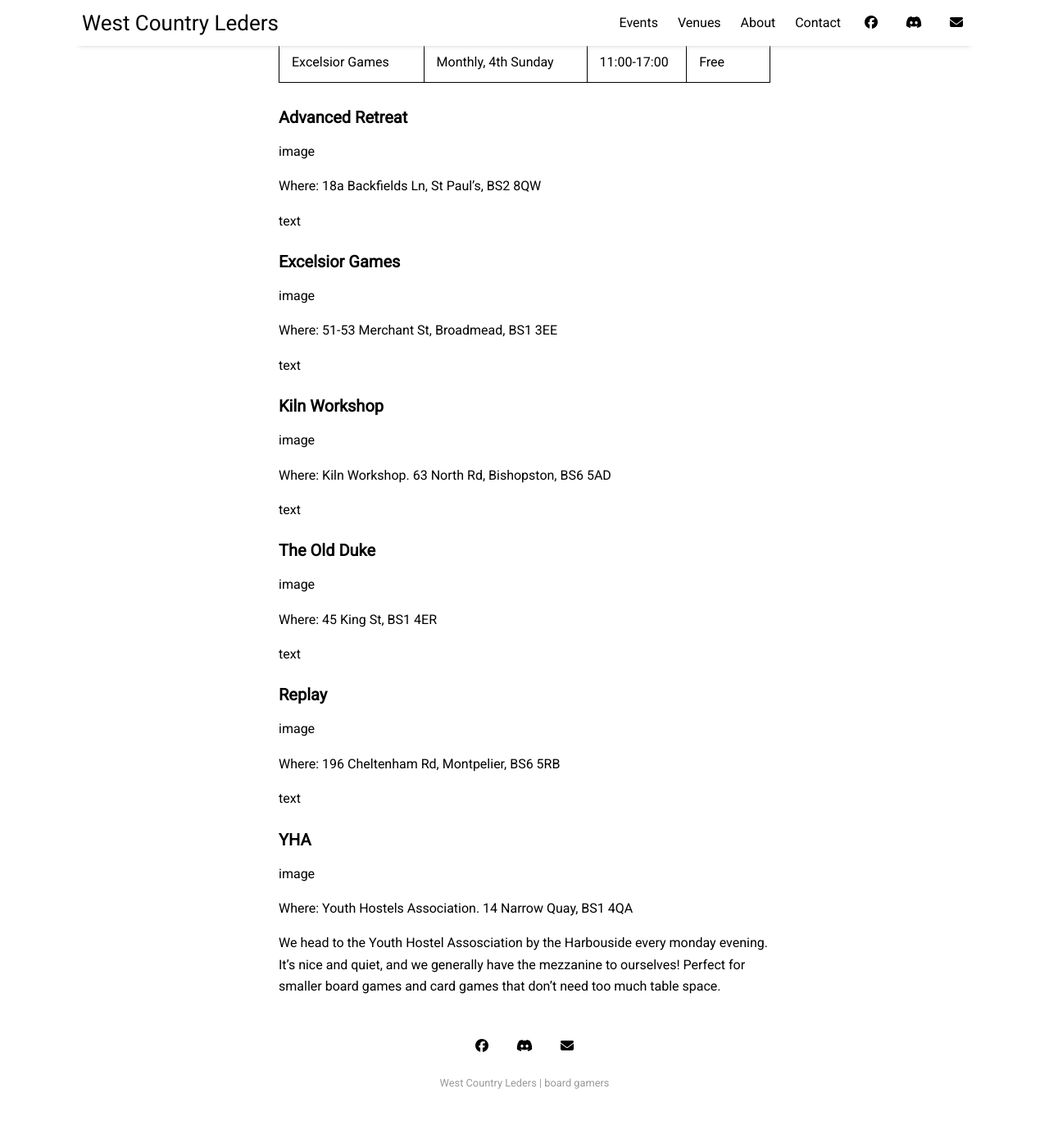
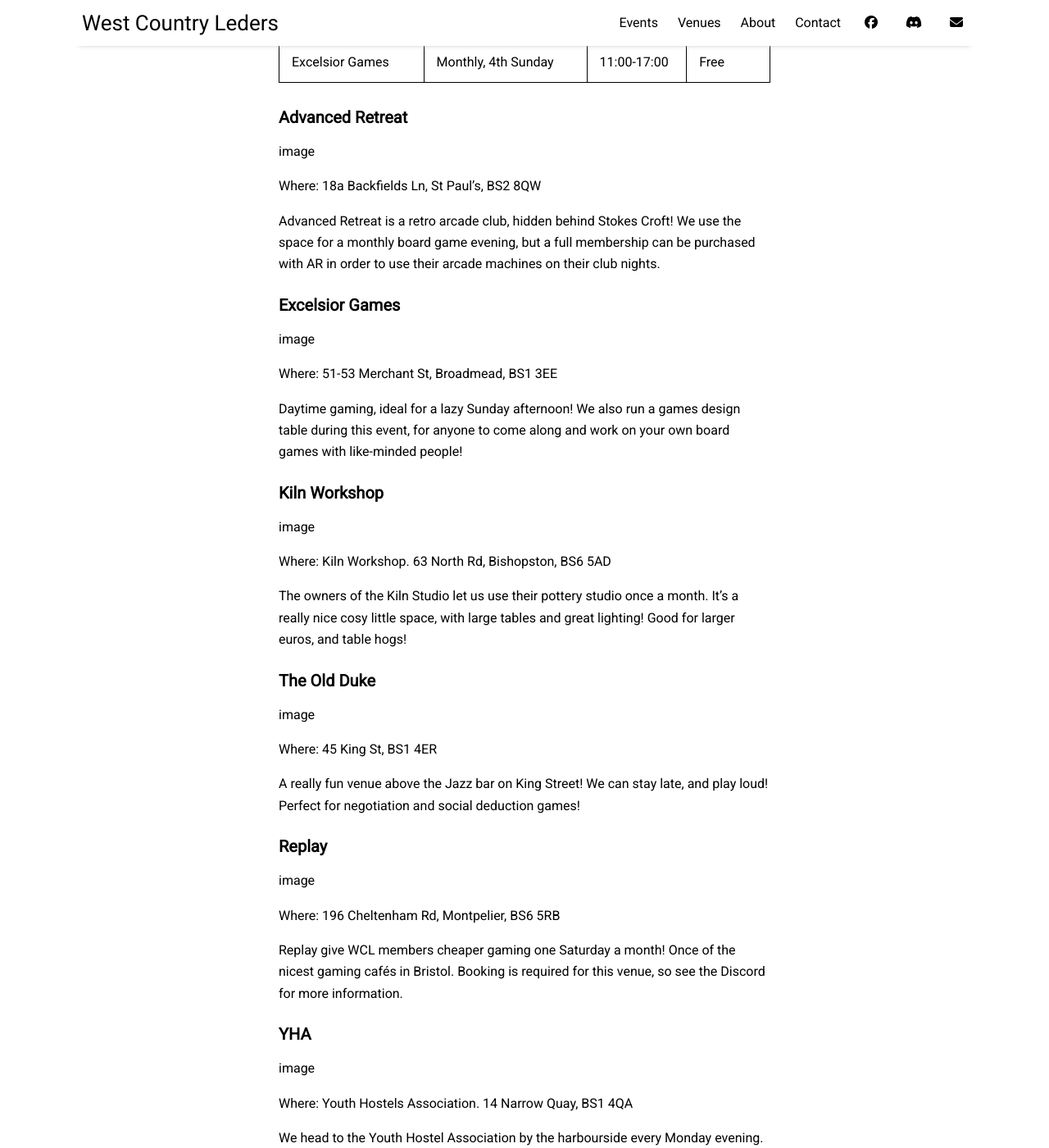
Before and after one commit to ChilledEther/west-country-leders-new, a Jekyll site: the page built from pages/venues.md, in a window 1280 px wide and 1400 px high, scrolled down 511 px. Shown: the whole window at 82% size. Built offline with Jekyll 4.4.1, drawn with Linux system fonts in a browser that asks for light colours; before the commit the page ends 1870 px from its top, so only the background shows below that; some of the changed text lies outside the part shown.

Commit message:
Update venues.md

```diff
--- a/pages/venues.md
+++ b/pages/venues.md
@@ -24,7 +24,7 @@
 
 Where: 18a Backfields Ln, St Paul's, BS2 8QW
 
-  text
+Advanced Retreat is a retro arcade club, hidden behind Stokes Croft! We use the space for a monthly board game evening, but a full membership can be purchased with AR in order to use their arcade machines on their club nights.
 
 
 ### __Excelsior Games__
@@ -33,7 +33,7 @@
 
 Where: 51-53 Merchant St, Broadmead, BS1 3EE
 
-text
+Daytime gaming, ideal for a lazy Sunday afternoon! We also run a games design table during this event, for anyone to come along and work on your own board games with like-minded people!
 
 
 ### __Kiln Workshop__
@@ -42,7 +42,7 @@
 
 Where: Kiln Workshop. 63 North Rd, Bishopston, BS6 5AD
 
-  text
+The owners of the Kiln Studio let us use their pottery studio once a month. It's a really nice cosy little space, with large tables and great lighting! Good for larger euros, and table hogs!
 
 
 ### __The Old Duke__
@@ -51,7 +51,7 @@
 
 Where: 45 King St, BS1 4ER
 
-  text
+A really fun venue above the Jazz bar on King Street! We can stay late, and play loud! Perfect for negotiation and social deduction games!
 
 
 ### __Replay__
@@ -60,7 +60,7 @@
 
 Where: 196 Cheltenham Rd, Montpelier, BS6 5RB
 
-  text
+Replay give WCL members cheaper gaming one Saturday a month! Once of the nicest gaming cafés in Bristol. Booking is required for this venue, so see the Discord for more information.
 
 
 ### __YHA__
@@ -69,6 +69,15 @@
 
 Where: Youth Hostels Association. 14 Narrow Quay, BS1 4QA
 
-We head to the Youth Hostel Assosciation by the Harbouside every monday evening.
+We head to the Youth Hostel Association by the harbourside every Monday evening.
 It's nice and quiet, and we generally have the mezzanine to ourselves!
 Perfect for smaller board games and card games that don't need too much table space.
+
+
+### __BGA__
+
+image
+
+Where: [BGA](https://boardgamearena.com/welcome)
+
+We also host regularly Board Game Arena evenings online.
```
